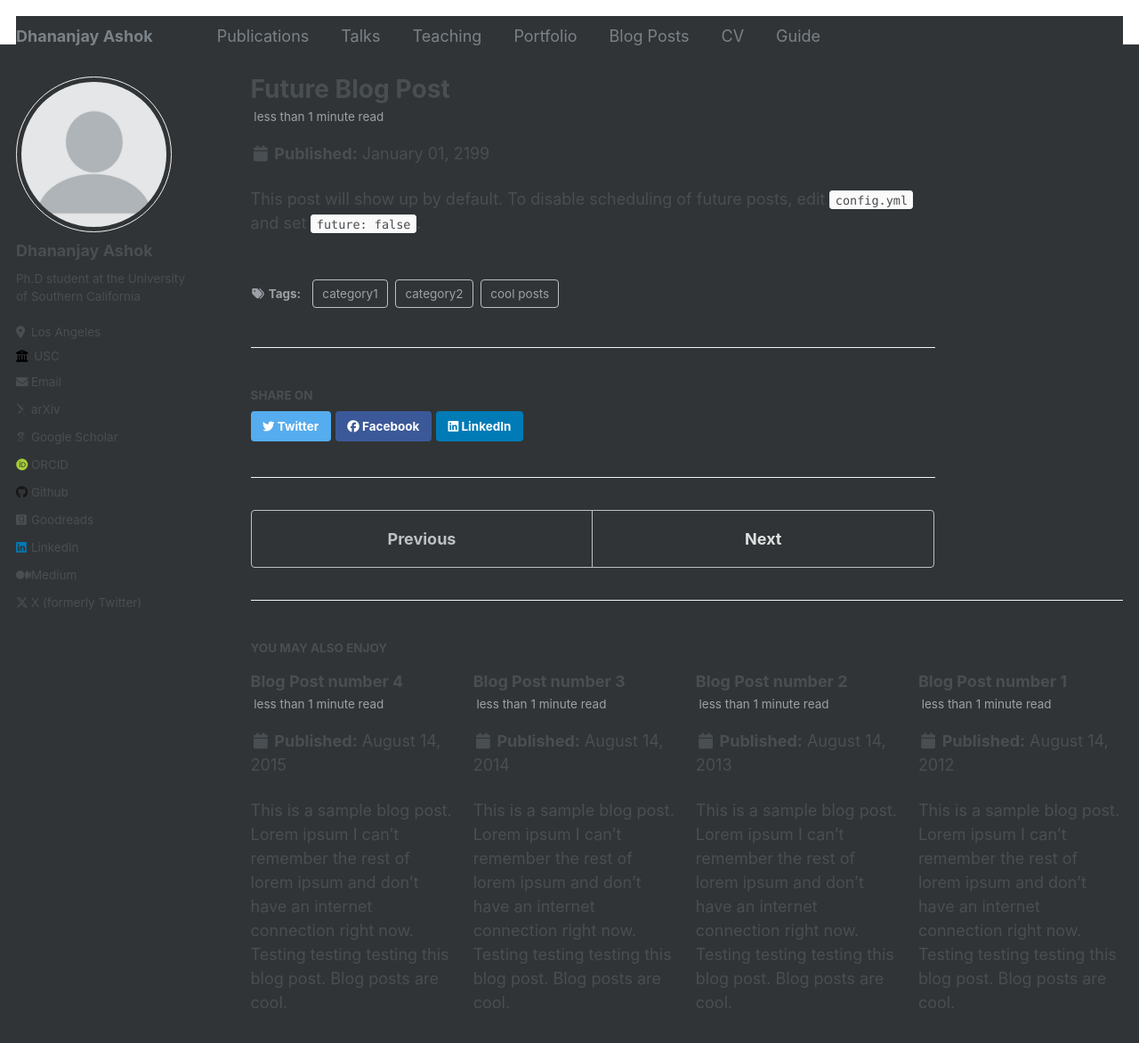
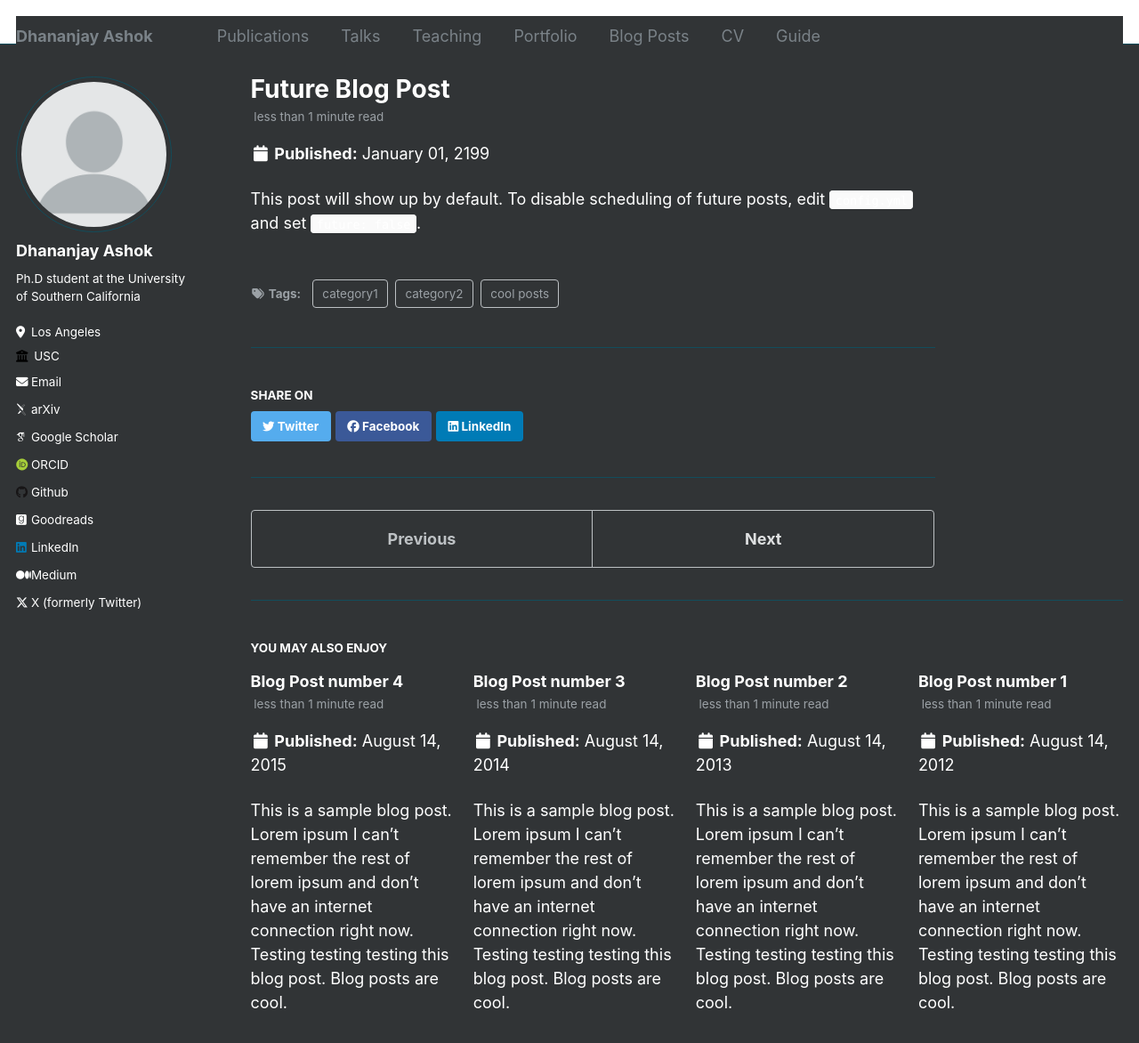
Before and after one commit to DhananjayAshok/DhananjayAshok.github.io, a Jekyll site: the page built from _posts/2199-01-01-future-post.md, in a window 1280 px wide and 1400 px high. Shown: the top 1172 px of the window at 89% size. Built offline with Jekyll 4.4.1, drawn with Linux system fonts in a browser that asks for light colours; some web fonts are replaced.

Commit message:
Update _variables.scss

```diff
--- a/_sass/_variables.scss
+++ b/_sass/_variables.scss
@@ -54,13 +54,15 @@ $dark-gray                  : mix(#000, $gray, 40%);
 $darker-gray                : mix(#000, $gray, 60%);
 $light-gray                 : mix(#fff, $gray, 50%);
 $lighter-gray               : mix(#fff, $gray, 90%);
+$dark-blueish               :#124d5c;
+$total-white                :#ffffff;
 
-$body-color                 : #fff;
+$body-color                 : $dark-blueish;
 $background-color           : $darker-gray;
 $code-background-color      : #fafafa;
 $code-background-color-dark : $light-gray;
-$text-color                 : $dark-gray;
-$border-color               : $lighter-gray;
+$text-color                 : $total-white;
+$border-color               : $dark-blueish;
 
 $primary-color              : #7a8288;
 $success-color              : #62c462;
```
